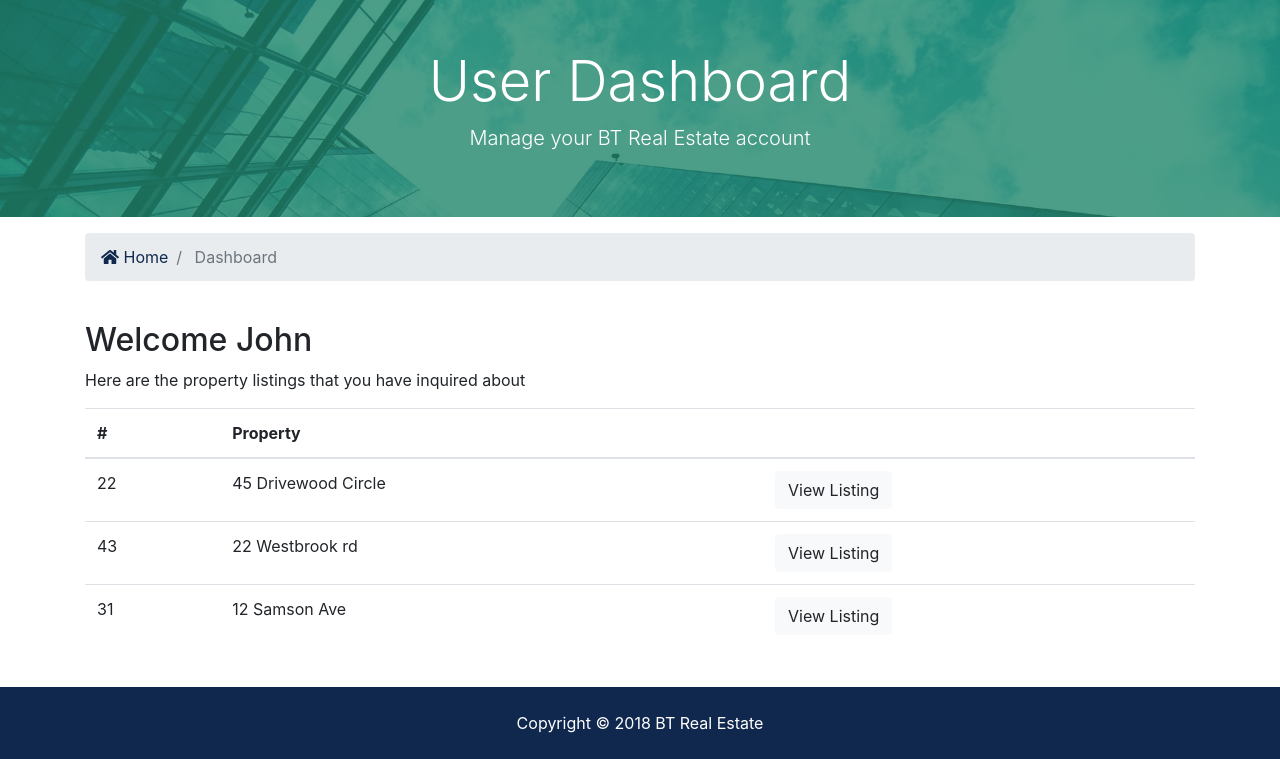
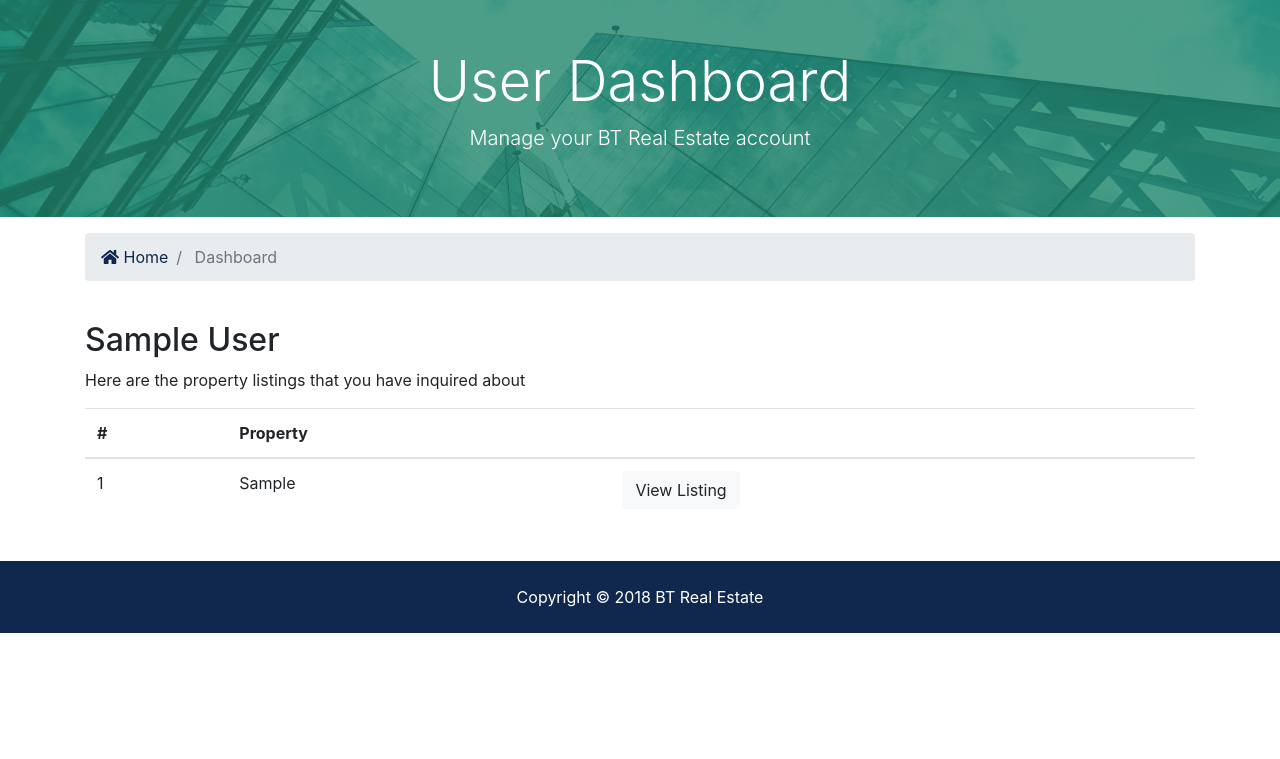
Before and after one commit to kbbushman/btre-realestate, a Django app: template templates/accounts/dashboard.html in a window 1280 px wide. Shown: the part 128-887 px from the top of the page. After the commit the page ends 761 px from the top, so only its background shows below. Run offline with Django 3.2, Linux system fonts and the light colour scheme; the template is opened without the code that fills it: values that come from a table or form of the project are taken from there, others are empty; a user stored in the database is signed in; tables that the repository leaves empty hold one stand-in row (values such as "Sample post"); some libraries are stand-ins or nearby versions.

Commit message:
Adds dynamic user messages

```diff
--- a/templates/accounts/dashboard.html
+++ b/templates/accounts/dashboard.html
@@ -39,7 +39,8 @@
     <div class="container">
       <div class="row">
         <div class="col-md-12">
-          <h2>Welcome John</h2>
+          <h2>{{ user.first_name }} {{ user.last_name }}</h2>
+          {% if contacts %}
             <p>Here are the property listings that you have inquired about</p>
             <table class="table">
               <thead>
@@ -50,29 +51,20 @@
                 </tr>
               </thead>
               <tbody>
+                {% for contact in contacts %}
                   <tr>
-                <td>22</td>
-                <td>45 Drivewood Circle</td>
+                    <td>{{ contact.id }}</td>
+                    <td>{{ contact.listing }}</td>
                     <td>
-                  <a class="btn btn-light" href="#">View Listing</a>
+                      <a class="btn btn-light" href="{% url 'listing' contact.listing_id %}">View Listing</a>
                     </td>
                   </tr>
-              <tr>
-                <td>43</td>
-                <td>22 Westbrook rd</td>
-                <td>
-                  <a class="btn btn-light" href="#">View Listing</a>
-                </td>
-              </tr>
-              <tr>
-                <td>31</td>
-                <td>12 Samson Ave</td>
-                <td>
-                  <a class="btn btn-light" href="#">View Listing</a>
-                </td>
-              </tr>
+                {% endfor %}
               </tbody>
             </table>
+          {% else %}
+            <p>You have not made any inqueries yet</p>
+          {% endif %}
         </div>
       </div>
     </div>
```
Lines whose indentation alone changed are shown as unchanged.
